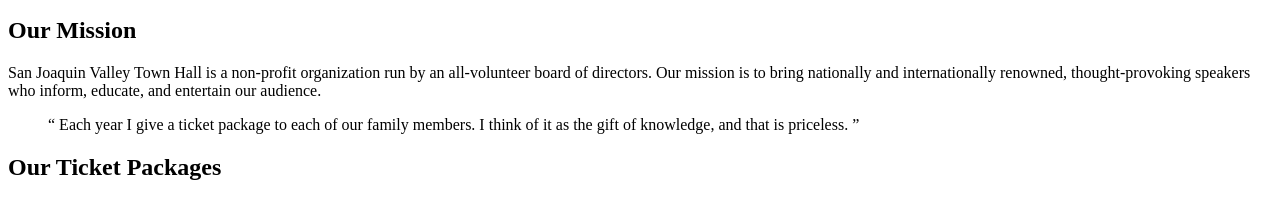
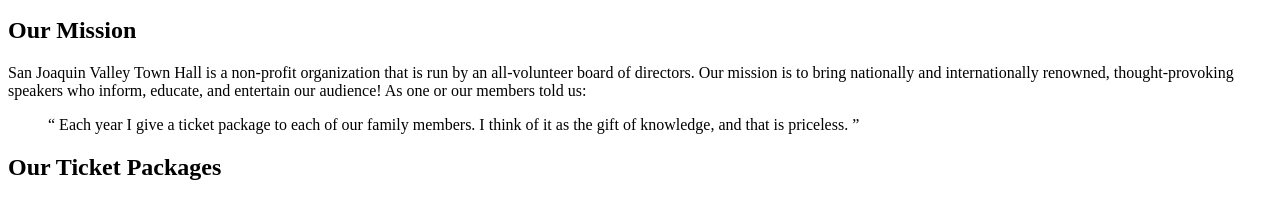
Before and after one commit to Yeimmiluna/A05, a plain HTML site: page index.html in a window 1280 px wide. Shown: the part 188-386 px from the top of the page. Drawn offline with Linux system fonts and the light colour scheme.

Commit message:
index.html

```diff
--- a/index.html
+++ b/index.html
@@ -17,9 +17,8 @@
   <main>
     <h2>Our Mission</h2>
     <p>
-      San Joaquin Valley Town Hall is a non-profit organization run by an all-volunteer board of directors.
-      Our mission is to bring nationally and internationally renowned, thought-provoking speakers
-      who inform, educate, and entertain our audience.
+      San Joaquin Valley Town Hall is a non-profit organization that is run by an all-volunteer board of directors. Our mission is to bring nationally and internationally renowned, thought-provoking speakers who inform, educate, and entertain our audience! As one or our members told us:
+
     </p>
 
     <blockquote>
```
